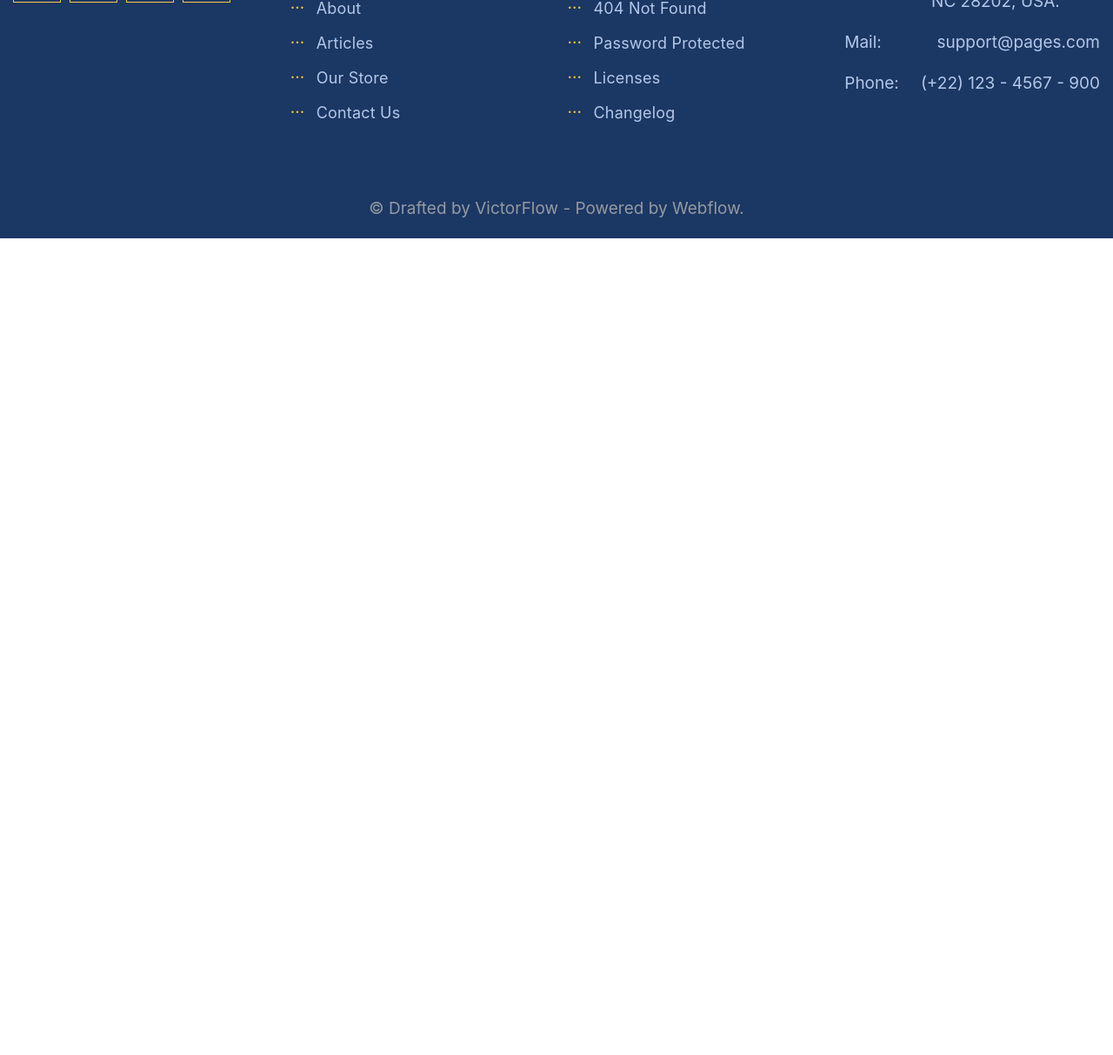
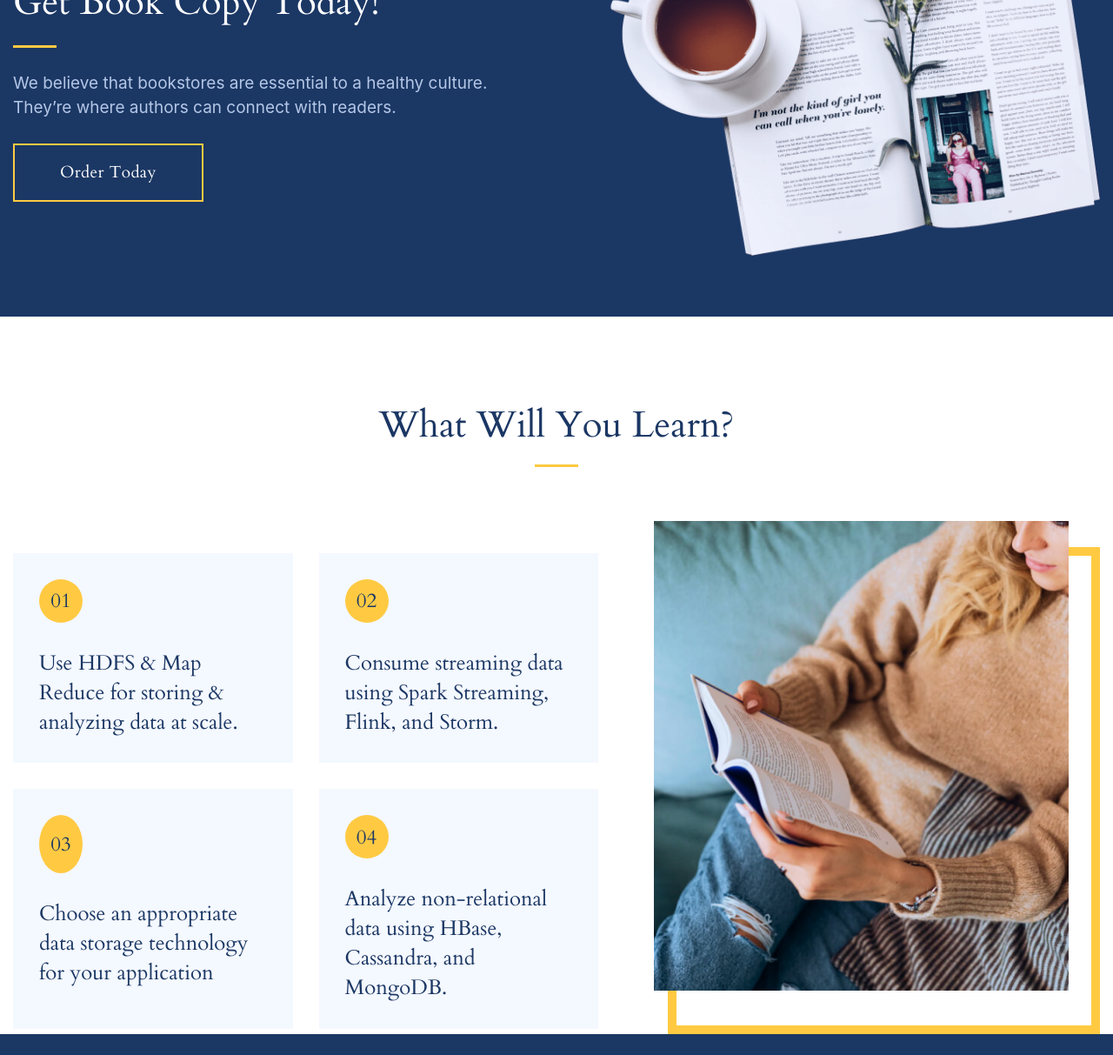
Before and after one commit to Oduvanchik43/Pages, a plain HTML site: page index.html in a window 1280 px wide. Shown: the part 4841-6054 px from the top of the page at 87% size. Before the commit the page ends 5115 px from the top, so only its background shows below. Drawn offline with Linux system fonts and the light colour scheme.

Commit message:
adding section "get book" and "learn"

```diff
--- a/css/homepages.css
+++ b/css/homepages.css
@@ -1,5 +1,4 @@
 .home {
-	padding-bottom: 7.5rem;
 }
 .home__section {
 	display: grid;
@@ -361,14 +360,16 @@
 	flex-wrap: wrap;
 	justify-content: center;
 }
-.about__image {
+
+.box__image {
 	border: 10px solid #FFCA42;
 	flex: 0 0 39.78%;
 	min-height: 560px;
 	min-width: 450px;
 	position: relative;
 }
-.about__image img {
+
+.box__image img {
 	width: 100%;
 	height: 100%;
 	position: absolute;
@@ -539,11 +540,11 @@
 		flex: 0 0 21.875rem;
 		gap: 3.75rem;
 	}
-	.about__image {
+	.box__image {
 		min-height: 24.375rem;
 		min-width: 21.875rem;
 	}
-	.about__image img {
+	.box__image img {
 		top: -1.875rem;
 	}
 	.about__content-title {
@@ -594,11 +595,11 @@
 		padding: 0 5px;
 		gap: 2.1875rem;
 	}
-	.about__image {
+	.box__image {
 		min-height: 320px;
 		min-width: 270px;
 	}
-	.about__image img {
+	.box__image img {
 		top: -0.9375rem;
 	}
 	.about__content {
@@ -688,3 +689,233 @@
 		font-size: 0.8125rem;
 	}
 }
+@media (max-width:374.98px) {
+	.trust__title {
+		font-size: 30px;
+	}
+}
+
+
+/* -------- */
+/* - Get books and copy  - */
+/* -------- */
+
+.get-book {
+	padding: 4.375rem 0;
+	background: #1B3764;
+}
+.get-book__container {
+	display: flex;
+	align-items: center;
+	justify-content: center;
+	column-gap: 8.125rem;
+	row-gap: 5.625rem;
+}
+.get-book__content {
+	flex: 0 1 600px;
+	display: flex;
+	flex-direction: column;
+	gap: 1.6875rem;
+}
+.get-book__title {
+	color: #FFFFFF;
+	padding-bottom: 1.6875rem;
+	position: relative;
+}
+.get-book__title::after {
+	content: '';
+	height: 0.1875rem;
+	width: 50px;
+	position: absolute;
+	bottom: 0px;
+	left: 0;
+	background-color: #FFCA42;
+}
+.get-book__desc {
+	font-family: 'Inter';
+	font-style: normal;
+	font-weight: 400;
+	font-size: 1.1875rem;
+	line-height: 147.368421%; /* 28/19 */
+	color: #B4C7E7;
+}
+.get-book__btn {
+	align-self: flex-start;
+	border: 2px solid #FFCA42;
+	font-family: 'Cardo';
+	font-style: normal;
+	font-weight: 400;
+	font-size: 1.1875rem;
+	line-height: 147.368421%; /* 28/19 */
+	letter-spacing: 0.0238rem;
+	color: #FFFFFF;
+}
+.get-book__img {
+	flex: 0 0 45.07%;
+	padding-bottom: 30.3%;
+    position: relative;
+}
+.get-book__img img {
+	width: 100%;
+    height: 100%;
+    position: absolute;
+    top: 0;
+	left: 0;
+}
+@media (max-width:1045.98px) {
+	.get-book__container {
+		column-gap: 100px;
+	}
+}
+
+@media (max-width:978.98px) {
+	.get-book__container {
+		row-gap: 60px;
+		flex-wrap: wrap-reverse;
+
+	}
+	.get-book__img {
+		flex: 0 0 70.07%;
+		padding-bottom: 40.5%;
+	}
+}
+@media (max-width:676.98px) {
+	.get-book__img {
+		padding-bottom: 40.5%;
+		padding: 0 15% 40.5% 15%;
+	}
+	.get-book__title {
+		font-size: 2.5rem;
+	}
+	.get-book__desc {
+		font-size: 0.9375rem;
+	}
+}
+
+@media (max-width:430.98px) {
+	.get-book__container{
+		padding: 0 0.3125rem;
+		gap: 2.8125rem;
+	}
+	.get-book__title {
+		font-size: 2.25rem;
+	}
+	.get-book__desc {
+		font-size: 0.8125rem;
+	}
+}
+@media (max-width:374.98px) {
+	.get-book__title {
+		font-size: 1.875rem;
+	}
+}
+
+
+/* ------ */
+/* - Learn - */
+/* ------ */
+
+
+.learn {
+}
+.learn__container {
+	display: flex;
+	flex-direction: column;
+	gap: 7.1875rem;
+}
+.learn__title {
+	text-align: center;
+	position: relative;
+}
+.learn__title::after {
+	content: '';
+	position: absolute;
+	height: 0.1875rem;
+	width: 3.125rem;
+	bottom: -1.4375rem;
+	right: calc(100% - 50% - 50px/2); /* выравниваем линию по центру */
+	background-color: #FFCA42;
+}
+.learn__content {
+	display: flex;
+	align-items: center;
+	gap: 4.9719rem;
+}
+.learn__content-leaflets {
+	display: grid;
+	grid-auto-flow: row;
+	grid-template-rows: max-content max-content;
+	grid-template-columns: repeat(auto-fill,minmax(272px,1fr));
+	gap: 1.875rem;
+
+}
+.leaflets {
+
+}
+.leaflet__box {
+	display: grid;
+	justify-items: start;
+	row-gap: 1.875rem;
+	padding: 1.875rem;
+	background: #F4F8FF;
+}
+.leaflet__box-number {
+	display: flex;
+	align-items: center;
+	justify-content: center;
+	min-height: 50px;
+	min-width: 50px;
+	border-radius: 50%;
+	background-color: #FFCA42;
+
+	font-family: 'Cardo';
+	font-style: normal;
+	font-weight: 400;
+	font-size: 1.4375rem;
+	line-height: 126.086957%; /* 29/23 */
+	color: #1B3764;
+}
+.leaflet__box-desc {
+	font-family: 'Cardo';
+	font-style: normal;
+	font-weight: 400;
+	font-size: 24px;
+	line-height: 141.666667%; /* 34/24 */
+	color: #1B3764;
+}
+.learn__img {
+}
+.box__image {
+}
+@media (max-width:1129.98px) {
+	.learn__content {
+		justify-content: center;
+		flex-wrap: wrap-reverse;
+	}
+}
+
+@media (max-width:436.98px) {
+	.learn__title {
+		font-size: 2.25rem;
+	}
+	.leaflet__box {
+		padding: 1.25rem;
+		gap: 1.25rem;
+	}
+	.leaflet__box-number {
+		font-size: 1.0625rem;
+		min-height: 2.1875rem;
+		min-width: 2.1875rem;
+	}
+	.leaflet__box-desc {
+		font-size: 1.125rem;
+	}
+}
+@media (max-width:374.98px) {
+	.learn__container {
+		padding: 0 0.3125rem;
+	}
+	.learn__title {
+		font-size: 1.875rem;
+	}
+}
--- a/index.html
+++ b/index.html
@@ -146,7 +146,7 @@
 				<!-- About author -->
 				<section class="about-author about">
 					<div class="about__container">
-						<div class="about__image">
+						<div class="about__image box__image">
 							<img src="./img/homepages/authors about/author.jpg" alt="author">
 						</div>
 						<div class="about__content">
@@ -224,6 +224,66 @@
 						</div>
 					</div>
 				</section>
+				<!-- Get book copy today -->
+				<section class="get-book">
+					<div class="get-book__container">
+						<div class="get-book__content">
+							<h2 class="get-book__title">Get Book Copy Today!</h2>
+							<p class="get-book__desc">We believe that bookstores are essential to a healthy culture.
+								They’re where authors can connect with readers.
+							</p>
+							<a class="get-book__btn btn">Order Today</a>
+						</div>
+						<div class="get-book__img">
+							<img src="./img/homepages/getbook/bookAndTea.png" alt="bookAndTea">
+						</div>
+					</div>
+				</section>
+				<section class="learn">
+					<div class="learn__container">
+						<h2 class="learn__title">What Will You Learn?</h2>
+						<div class="learn__content">
+							<div class="learn__content-leaflets leaflets">
+								<div class="leaflet__box">
+									<div class="leaflet__box-number">
+										01
+									</div>
+									<p class="leaflet__box-desc">Use HDFS & Map Reduce for storing & analyzing data at
+										scale.
+									</p>
+								</div>
+								<div class="leaflet__box">
+									<div class="leaflet__box-number">
+										02
+									</div>
+									<p class="leaflet__box-desc">
+										Consume streaming data using Spark Streaming, Flink, and Storm.
+									</p>
+								</div>
+								<div class="leaflet__box">
+									<div class="leaflet__box-number">
+										03
+									</div>
+									<p class="leaflet__box-desc">
+										Choose an appropriate data storage technology for your application
+									</p>
+								</div>
+								<div class="leaflet__box">
+									<div class="leaflet__box-number">
+										04
+									</div>
+									<p class="leaflet__box-desc">
+										Analyze non-relational data using HBase, Cassandra, and MongoDB.
+									</p>
+								</div>
+							</div>
+							<div class="learn__img box__image">
+								<img src="./img/homepages/learn/girlInBook.jpg" alt="girlInBook">
+							</div>
+						</div>
+
+					</div>
+				</section>
 			</div>
 		</main>
 		<footer class="footer">
```
Also changed, not shown: img/homepages/getbook/bookAndTea.png (added), img/homepages/learn/girlInBook.jpg (added).
